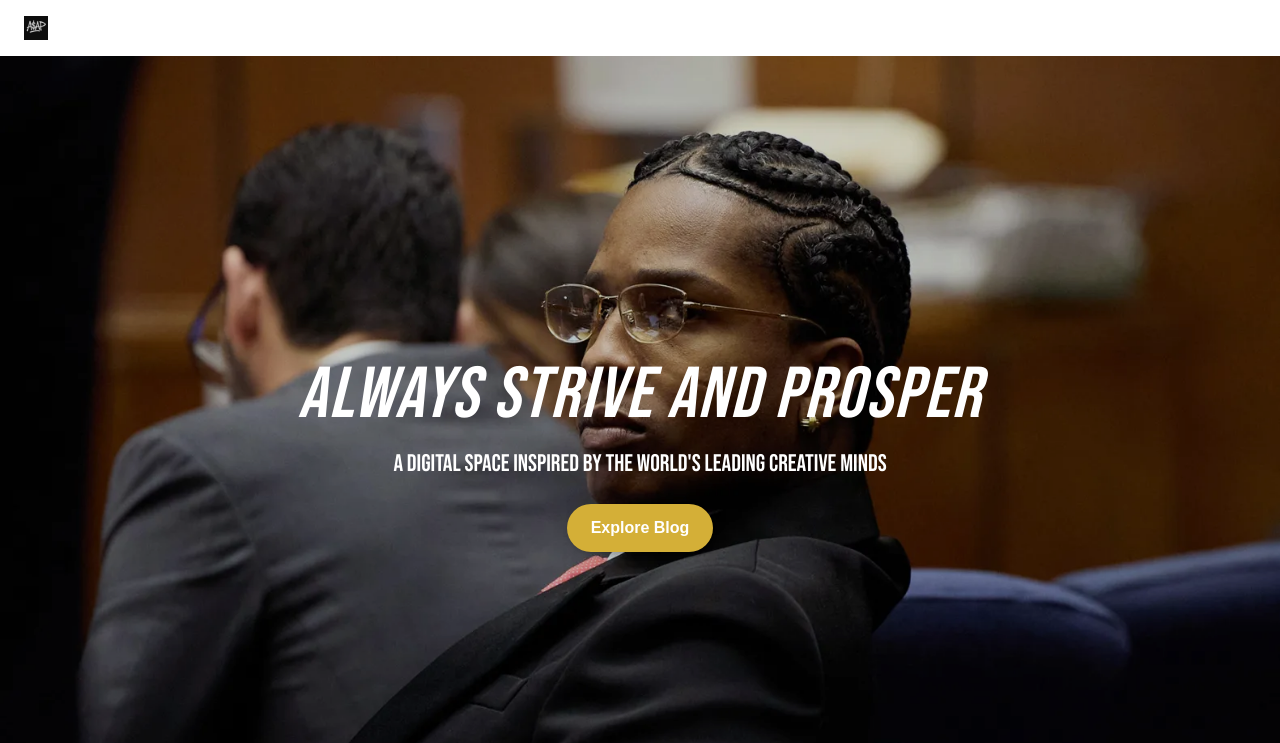
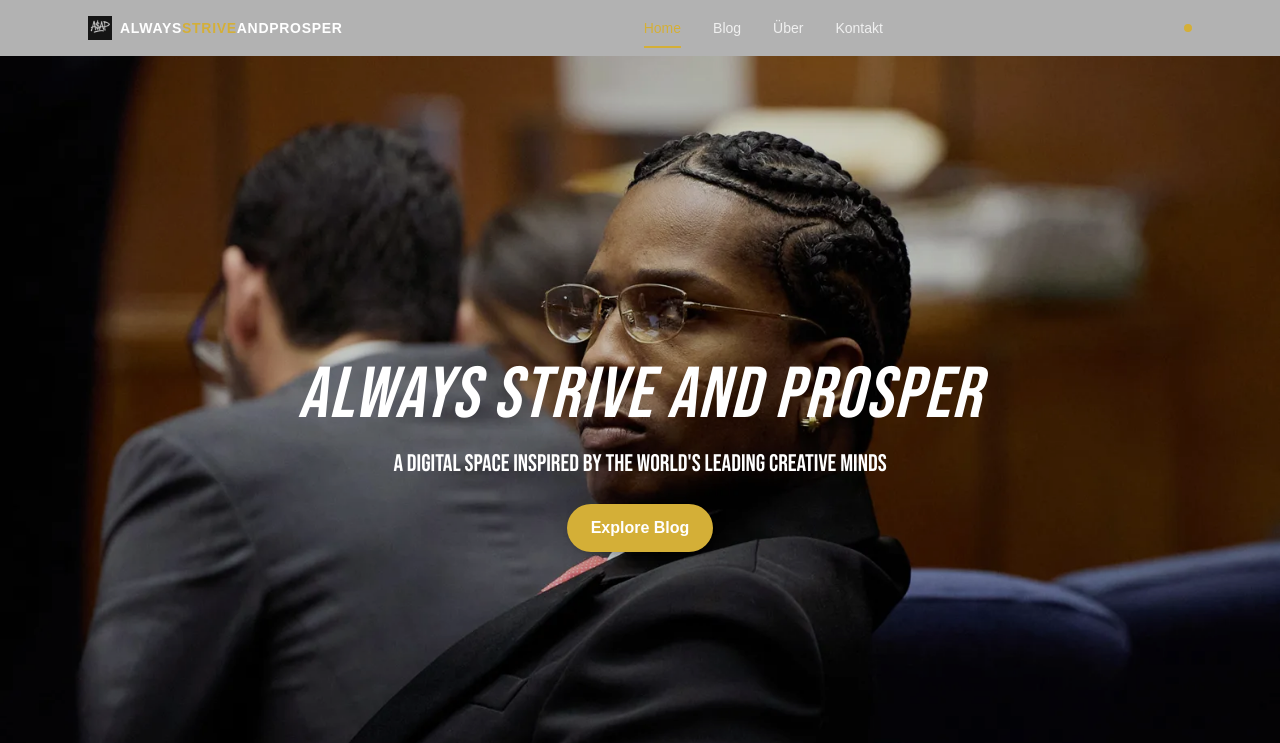
Before and after one commit to Lucas-MStein/asap-next, a Next.js app: page / in a window 1280 px wide. Shown: the top 743 px of the page. Built offline with nearby package versions, Linux system fonts and the light colour scheme.

Commit message:
adjusted navbar

```diff
--- a/components/HomeNavbar.tsx
+++ b/components/HomeNavbar.tsx
@@ -2,14 +2,37 @@
 
 import { useEffect, useState } from "react";
 
+type NavItem = {
+    href: string;
+    label: string;
+};
+
+const NAV_ITEMS: NavItem[] = [
+    { href: "#home", label: "Home" },
+    { href: "#blog", label: "Blog" },
+    { href: "#about", label: "Über" },
+    { href: "#kontakt", label: "Kontakt" },
+];
+
 export default function HomeNavbar() {
     const [mobileOpen, setMobileOpen] = useState(false);
     const [scrolled, setScrolled] = useState(false);
+    const [activeHash, setActiveHash] = useState<string>("#home");
 
     useEffect(() => {
-        const onScroll = () => setScrolled(window.scrollY > 10);
+        const onScroll = () => {
+            setScrolled(window.scrollY > 10);
+        };
+
+        const onHashChange = () => {
+            setActiveHash(window.location.hash || "#home");
+        };
+
         onScroll();
+        onHashChange();
+
         window.addEventListener("scroll", onScroll);
+        window.addEventListener("hashchange", onHashChange);
 
         const onDocClick = (e: MouseEvent) => {
             const target = e.target as HTMLElement | null;
@@ -28,58 +51,84 @@
 
         return () => {
             window.removeEventListener("scroll", onScroll);
+            window.removeEventListener("hashchange", onHashChange);
             document.removeEventListener("click", onDocClick);
         };
     }, []);
 
+    const navBase =
+        "fixed top-0 left-0 right-0 z-50 h-14 transition-all duration-300";
+    const navTop = "bg-black/30 backdrop-blur-sm";
+    const navScrolled =
+        "bg-black/80 backdrop-blur-md shadow-lg border-b border-white/10";
+
     return (
         <>
-            <nav
-                id="navbar"
-                className={[
-                    "fixed top-0 left-0 right-0 z-50 transition-all duration-300 text-white h-14",
-                    scrolled ? "bg-black shadow-md" : "bg-transparent",
-                ].join(" ")}
+            <nav id="navbar" className={`${navBase} ${scrolled ? navScrolled : navTop}`}>
+                {/* Gold line (Signature Detail) */}
+                <div
+                    className={`absolute left-0 right-0 top-0 h-[2px] transition-opacity duration-300 ${
+                        scrolled ? "opacity-100 bg-[#d4af37]" : "opacity-0"
+                    }`}
+                />
+
+                <div className="mx-auto flex h-full max-w-6xl items-center justify-between px-4 md:px-6">
+                    {/* Brand */}
+                    <a
+                        href="#home"
+                        className="group inline-flex items-center gap-2 text-white"
+                        aria-label="Zur Startseite"
                     >
-                <div className="container mx-auto flex items-center justify-between h-full px-4 md:px-6">
-                    <div className="flex items-center space-x-2">
                         <img
                             src="/img/asap-logo.png"
                             alt="A$AP Logo"
-                            className="h-6 w-auto"
+                            className="h-6 w-auto opacity-95 group-hover:opacity-100 transition"
                         />
                         <span className="text-sm font-semibold uppercase tracking-wider">
-              alwaysstriveandprosper
+              ALWAYS<span className="text-[#d4af37]">STRIVE</span>ANDPROSPER
             </span>
-                    </div>
+                    </a>
 
-                    <ul className="hidden md:flex items-center space-x-8 text-sm">
-                        <li>
-                            <a href="#home" className="hover:text-[#d4af37]">
-                                Home
+                    {/* Desktop Navigation */}
+                    <ul className="hidden md:flex items-center gap-8 text-sm">
+                        {NAV_ITEMS.map((item) => {
+                            const isActive = activeHash === item.href;
+
+                            return (
+                                <li key={item.href}>
+                                    <a
+                                        href={item.href}
+                                        className={[
+                                            "relative py-2 transition",
+                                            isActive
+                                                ? "text-[#d4af37]"
+                                                : "text-white/80 hover:text-white",
+                                        ].join(" ")}
+                                    >
+                                        {item.label}
+
+                                        {/* Gold underline */}
+                                        <span
+                                            className={[
+                                                "absolute left-0 -bottom-1 h-[2px] bg-[#d4af37] transition-all duration-300",
+                                                isActive ? "w-full" : "w-0 hover:w-full",
+                                            ].join(" ")}
+                                        />
                                     </a>
                                 </li>
-                        <li>
-                            <a href="#blog" className="hover:text-[#d4af37]">
-                                Blog
-                            </a>
-                        </li>
-                        <li>
-                            <a href="#about" className="hover:text-[#d4af37]">
-                                Über
-                            </a>
-                        </li>
-                        <li>
-                            <a href="#kontakt" className="hover:text-[#d4af37]">
-                                Kontakt
-                            </a>
-                        </li>
+                            );
+                        })}
                     </ul>
 
-                    <div className="md:hidden">
+                    {/* Right controls */}
+                    <div className="flex items-center gap-3">
+                        {/* Accent dot */}
+                        <span className="hidden md:inline-block h-2 w-2 rounded-full bg-[#d4af37]" />
+
+                        {/* Mobile menu toggle */}
                         <button
                             id="menu-toggle"
-                            className="focus:outline-none transition"
+                            className="md:hidden inline-flex items-center justify-center rounded-full border border-white/10 bg-white/5 p-2 hover:bg-white/10 transition"
                             onClick={(e) => {
                                 e.stopPropagation();
                                 setMobileOpen((v) => !v);
@@ -90,7 +139,7 @@
                             type="button"
                         >
                             <svg
-                                className="h-7 w-7 stroke-[#d4af37] hover:stroke-yellow-400 transition duration-300"
+                                className="h-6 w-6 stroke-[#d4af37]"
                                 viewBox="0 0 24 24"
                                 fill="none"
                                 strokeWidth={2}
@@ -102,55 +151,37 @@
                     </div>
                 </div>
 
+                {/* Mobile Menu */}
                 <div
                     id="mobile-menu"
                     className={[
-                        "md:hidden bg-black text-white px-4 pt-4 pb-6 rounded-b-xl shadow-lg animate-fade-down origin-top transition-all duration-300",
+                        "md:hidden overflow-hidden transition-all duration-300 origin-top",
                         mobileOpen ? "block" : "hidden",
                     ].join(" ")}
                 >
-                    <ul className="flex flex-col space-y-4 text-base text-center font-medium tracking-wide">
-                        <li>
+                    <div className="mx-auto max-w-6xl px-4 pb-6">
+                        <div className="mt-3 rounded-2xl border border-white/10 bg-black/90 backdrop-blur-md shadow-xl">
+                            <div className="h-[2px] bg-[#d4af37] rounded-t-2xl" />
+
+                            <ul className="flex flex-col py-3 text-center text-base font-medium tracking-wide text-white">
+                                {NAV_ITEMS.map((item) => (
+                                    <li key={item.href}>
                                         <a
-                                href="#home"
-                                className="block py-1 border-b border-gray-700 hover:text-[#d4af37] transition"
+                                            href={item.href}
+                                            className="block py-3 hover:text-[#d4af37] transition border-b border-white/10"
                                             onClick={() => setMobileOpen(false)}
                                         >
-                                Home
+                                            {item.label}
                                         </a>
                                     </li>
-                        <li>
-                            <a
-                                href="#blog"
-                                className="block py-1 border-b border-gray-700 hover:text-[#d4af37] transition"
-                                onClick={() => setMobileOpen(false)}
-                            >
-                                Blog
-                            </a>
-                        </li>
-                        <li>
-                            <a
-                                href="#about"
-                                className="block py-1 border-b border-gray-700 hover:text-[#d4af37] transition"
-                                onClick={() => setMobileOpen(false)}
-                            >
-                                Über
-                            </a>
-                        </li>
-                        <li>
-                            <a
-                                href="#kontakt"
-                                className="block py-1 hover:text-[#d4af37] transition"
-                                onClick={() => setMobileOpen(false)}
-                            >
-                                Kontakt
-                            </a>
-                        </li>
+                                ))}
                             </ul>
+                        </div>
+                    </div>
                 </div>
             </nav>
 
-            {/* ✅ Spacer: kompensiert die fixed Navbar-Höhe auf der Startseite */}
+            {/* Spacer for fixed navbar */}
             <div className="h-14" aria-hidden="true" />
         </>
     );
```
Lines whose indentation alone changed are shown as unchanged.
